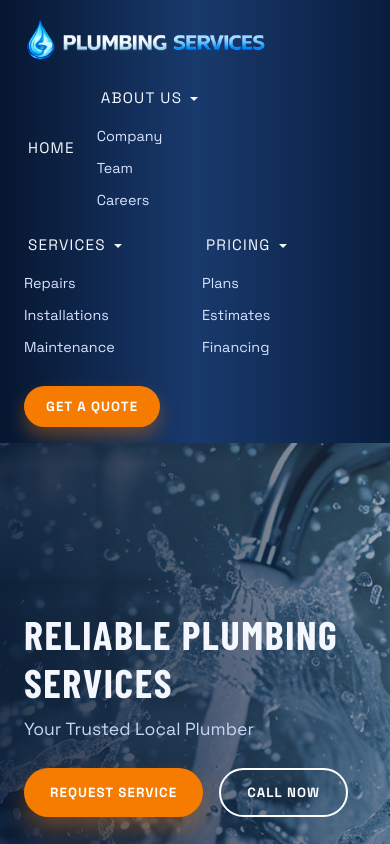
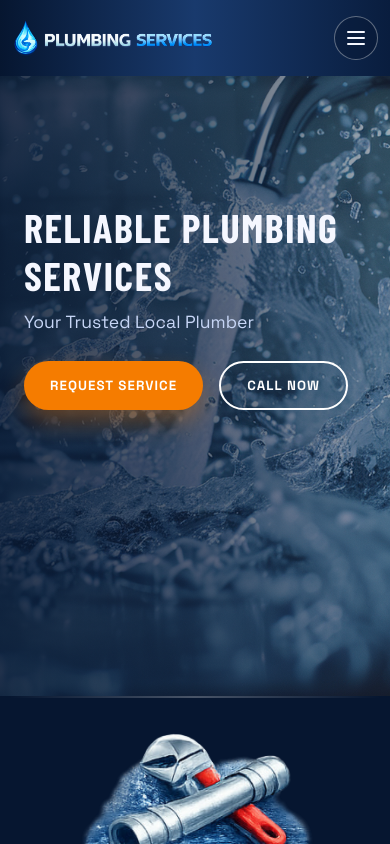
Before and after one commit to Alllvar/codersuccess-hero, a React (Vite) app: page / in a window 390 px wide. Shown: the top 844 px of the page. Built offline with nearby package versions, Linux system fonts and the light colour scheme.

Commit message:
fix styles

```diff
--- a/src/App.css
+++ b/src/App.css
@@ -40,6 +40,8 @@ button {
 }
 
 .nav-bar {
+  position: relative;
+  z-index: 30;
   height: 80px;
   background: linear-gradient(90deg, var(--nav-1), var(--nav-2), var(--nav-3));
 }
@@ -48,16 +50,16 @@ button {
   height: 100%;
   width: min(1200px, 100% - 48px);
   margin: 0 auto;
-  display: flex;
+  display: grid;
+  grid-template-columns: auto 1fr auto;
   align-items: center;
-  justify-content: space-between;
   gap: 24px;
 }
 
 .nav-left {
   display: flex;
   align-items: center;
-  gap: 32px;
+  gap: 16px;
 }
 
 .nav-logo {
@@ -70,6 +72,54 @@ button {
   display: flex;
   align-items: center;
   gap: 18px;
+  justify-self: center;
+}
+
+.nav-actions {
+  display: flex;
+  align-items: center;
+  gap: 12px;
+  justify-self: end;
+}
+
+.nav-toggle {
+  display: none;
+  align-items: center;
+  justify-content: center;
+  flex-direction: column;
+  gap: 4px;
+  width: 44px;
+  height: 44px;
+  border-radius: 999px;
+  border: 1px solid rgba(255, 255, 255, 0.35);
+  background: rgba(6, 22, 48, 0.35);
+  padding: 0;
+}
+
+.nav-toggle:focus-visible {
+  outline: 2px solid rgba(245, 124, 0, 0.75);
+  outline-offset: 2px;
+}
+
+.nav-toggle-bar {
+  display: block;
+  width: 18px;
+  height: 2px;
+  border-radius: 999px;
+  background: var(--ink);
+  transition: transform 0.25s ease, opacity 0.2s ease;
+}
+
+.nav-toggle.is-open .nav-toggle-bar:nth-child(1) {
+  transform: translateY(6px) rotate(45deg);
+}
+
+.nav-toggle.is-open .nav-toggle-bar:nth-child(2) {
+  opacity: 0;
+}
+
+.nav-toggle.is-open .nav-toggle-bar:nth-child(3) {
+  transform: translateY(-6px) rotate(-45deg);
 }
 
 .nav-link {
@@ -143,11 +193,19 @@ button {
   background: var(--accent-dark);
 }
 
+.nav-cta-desktop {
+  display: inline-flex;
+}
+
+.nav-cta-mobile {
+  display: none;
+}
+
 .hero {
   position: relative;
   background-size: cover;
   background-position: center;
-  min-height: 700px;
+  min-height: 620px;
   padding: 80px 0;
   display: flex;
   align-items: center;
@@ -289,20 +347,61 @@ button {
   .nav-inner {
     height: auto;
     padding: 16px 0;
-    flex-direction: column;
-    align-items: flex-start;
-  }
-
-  .nav-left {
-    width: 100%;
-    flex-direction: column;
-    align-items: flex-start;
-    gap: 16px;
+    width: min(1200px, 100% - 32px);
+    grid-template-columns: 1fr auto;
   }
 
   .nav-menu {
-    flex-wrap: wrap;
-    gap: 12px 18px;
+    position: absolute;
+    top: calc(100%);
+    left: 0;
+    right: 0;
+    display: none;
+    flex-direction: column;
+    align-items: flex-start;
+    gap: 12px;
+    width: 100%;
+    padding: 16px 18px 14px;
+    background: rgba(6, 22, 48, 0.98);
+    box-shadow: 0 18px 40px rgba(3, 10, 25, 0.55);
+    z-index: 20;
+  }
+
+  .nav-menu.is-open {
+    display: flex;
+  }
+
+  .nav-actions {
+    gap: 10px;
+  }
+
+  .nav-toggle {
+    display: inline-flex;
+  }
+
+  .nav-cta-desktop {
+    display: none;
+  }
+
+  .nav-cta-mobile {
+    display: inline-flex;
+    align-self: flex-start;
+    margin-top: 6px;
+  }
+
+  .nav-cta {
+    padding: 10px 18px;
+    font-size: 0.85rem;
+  }
+
+  .nav-link {
+    width: 100%;
+    text-align: left;
+    padding: 6px 0;
+  }
+
+  .nav-item {
+    width: 100%;
   }
 
   .dropdown {
@@ -311,11 +410,27 @@ button {
     background: transparent;
     border: none;
     box-shadow: none;
-    padding: 6px 0 0;
+    padding: 6px 0 0 12px;
   }
 
   .dropdown span {
     color: #d7e2ff;
+  }
+}
+
+@media (max-width: 640px) {
+  .nav-inner {
+    width: min(1200px, 100% - 24px);
+  }
+
+  .nav-logo {
+    height: 40px;
+  }
+
+  .nav-cta {
+    padding: 8px 14px;
+    font-size: 0.78rem;
+    letter-spacing: 0.06em;
   }
 }
 
--- a/src/App.jsx
+++ b/src/App.jsx
@@ -1,3 +1,4 @@
+import { useState } from 'react'
 import './App.css'
 import logo from './assets/logo.png'
 import heroBg from './assets/background.png'
@@ -7,13 +8,20 @@ import heaters from './assets/heaters.png'
 import detection from './assets/detection.png'
 
 function App() {
+  const [isMenuOpen, setIsMenuOpen] = useState(false)
+
   return (
     <div className="page">
       <header className="nav-bar">
         <div className="nav-inner">
           <div className="nav-left">
             <img className="nav-logo" src={logo} alt="Plumbing logo" />
-            <nav className="nav-menu" aria-label="Primary">
+          </div>
+          <nav
+            id="primary-navigation"
+            className={`nav-menu ${isMenuOpen ? 'is-open' : ''}`}
+            aria-label="Primary"
+          >
             <button type="button" className="nav-link">
               Home
             </button>
@@ -47,11 +55,27 @@ function App() {
                 <span>Financing</span>
               </div>
             </div>
-            </nav>
-          </div>
-          <button type="button" className="nav-cta">
+            <button type="button" className="nav-cta nav-cta-mobile">
               GET A QUOTE
             </button>
+          </nav>
+          <div className="nav-actions">
+            <button
+              type="button"
+              className={`nav-toggle ${isMenuOpen ? 'is-open' : ''}`}
+              aria-expanded={isMenuOpen}
+              aria-controls="primary-navigation"
+              aria-label="Toggle navigation"
+              onClick={() => setIsMenuOpen((open) => !open)}
+            >
+              <span className="nav-toggle-bar" />
+              <span className="nav-toggle-bar" />
+              <span className="nav-toggle-bar" />
+            </button>
+            <button type="button" className="nav-cta nav-cta-desktop">
+              GET A QUOTE
+            </button>
+          </div>
         </div>
       </header>
 
```
Lines whose indentation alone changed are shown as unchanged.
